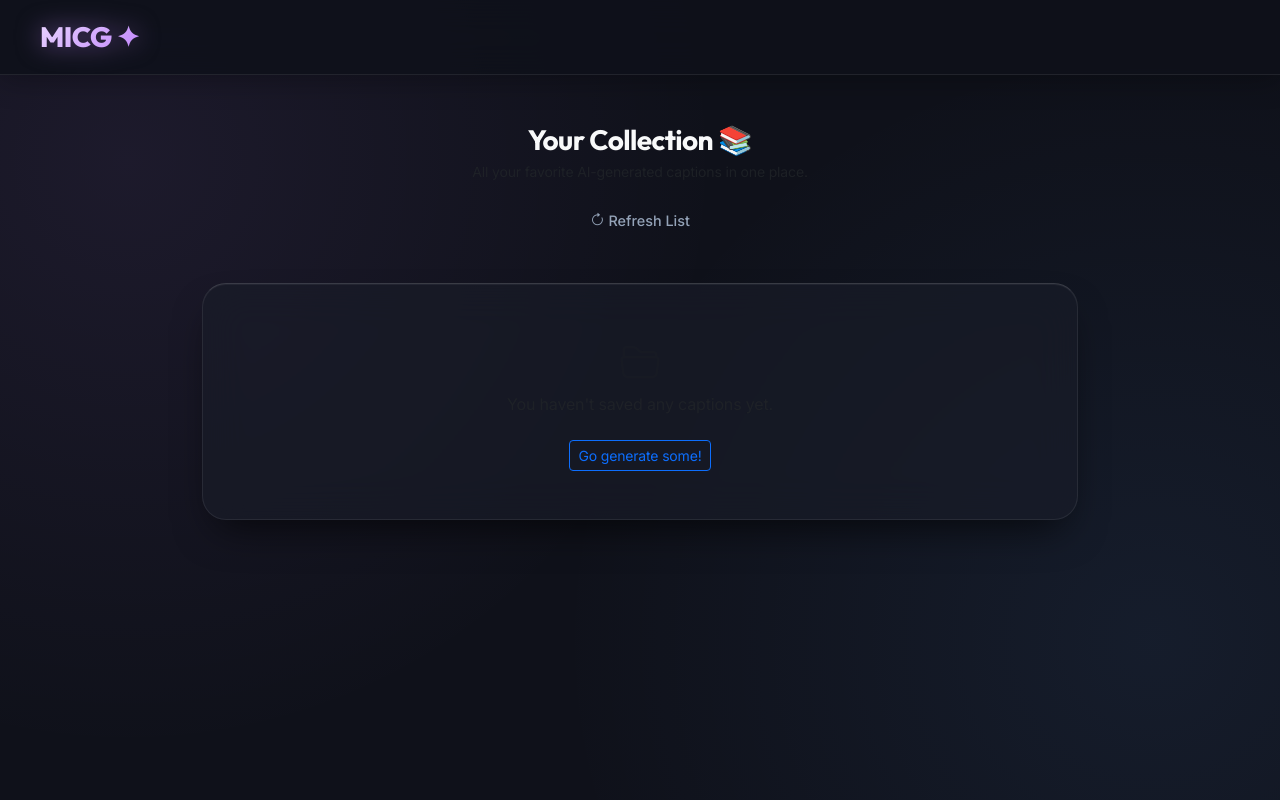
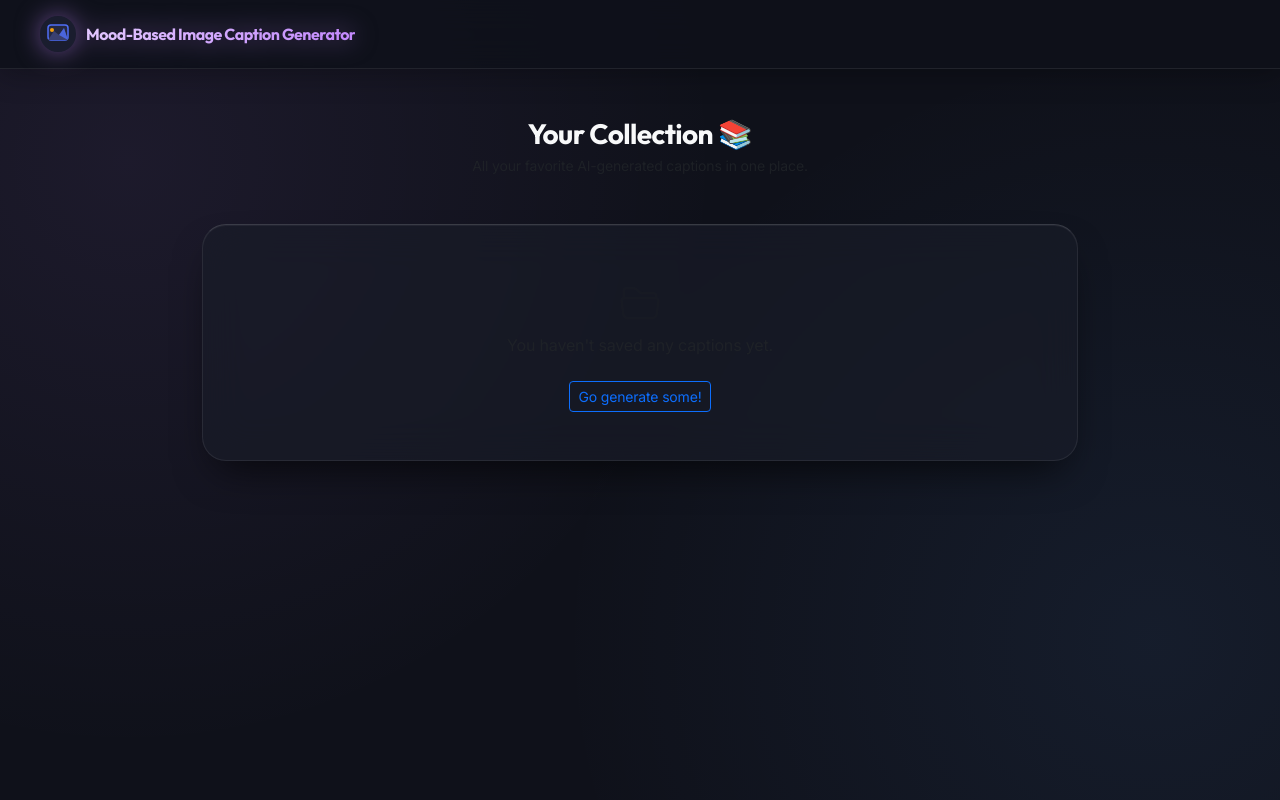
Before and after one commit to Sudheshna019/micg-frontend, a plain HTML site: page saved.html in a window 1280 px wide. Drawn offline with nearby package versions, Linux system fonts and the light colour scheme; no server answers.

Commit message:
Update title and navbar in saved.html

```diff
--- a/saved.html
+++ b/saved.html
@@ -4,7 +4,7 @@
 <head>
     <meta charset="UTF-8">
     <meta name="viewport" content="width=device-width, initial-scale=1.0">
-    <title>Saved Captions | MICG ✦</title>
+    <title>Saved Captions | Image Caption Generator</title>
     <!-- Google Fonts -->
     <link rel="preconnect" href="https://fonts.googleapis.com">
     <link rel="preconnect" href="https://fonts.gstatic.com" crossorigin>
@@ -22,10 +22,11 @@
 
     <!-- Navbar -->
     <nav class="navbar-custom">
-        <a class="navbar-brand-custom" href="generate.html">MICG ✦</a>
+        <a class="navbar-brand-custom" href="generate.html" style="display:flex;align-items:center;gap:10px;text-decoration:none;"><svg width="36" height="36" viewBox="0 0 36 36" xmlns="http://www.w3.org/2000/svg"><circle cx="18" cy="18" r="18" fill="#1a1d2e"/><rect x="8" y="9" width="20" height="15" rx="3" fill="#252840" stroke="#4f6ef7" stroke-width="1.5"/><polygon points="8,24 14,15 19,19 24,12 28,24" fill="#3a4070"/><polygon points="19,19 24,12 28,24" fill="#4f6ef7" opacity="0.8"/><circle cx="12" cy="14" r="2" fill="#f59e0b"/></svg><span style="color:white;font-weight:700;font-size:1rem;">Mood-Based Image Caption Generator</span></a>
         <div id="nav-auth-controls" class="d-none d-flex gap-3 align-items-center">
             <span id="nav-user-email" class="text-muted small d-none d-sm-block"></span>
             <a href="generate.html" class="btn-ghost text-decoration-none">Generator</a>
+            <button id="refresh-btn" class="btn-ghost" title="Refresh"><i class="bi bi-arrow-clockwise"></i></button>
             <button class="btn-ghost" id="nav-logout-btn">Logout</button>
         </div>
     </nav>
@@ -35,9 +36,7 @@
             <div class="mb-5 text-center">
                 <h1 class="page-title h3 fw-bold mb-1">Your Collection 📚</h1>
                 <p class="text-muted small">All your favorite AI-generated captions in one place.</p>
-                <button id="refresh-btn" class="btn btn-sm btn-ghost mt-2">
-                    <i class="bi bi-arrow-clockwise"></i> Refresh List
-                </button>
+
             </div>
 
             <div id="loading-spinner" class="text-center py-5">
```
